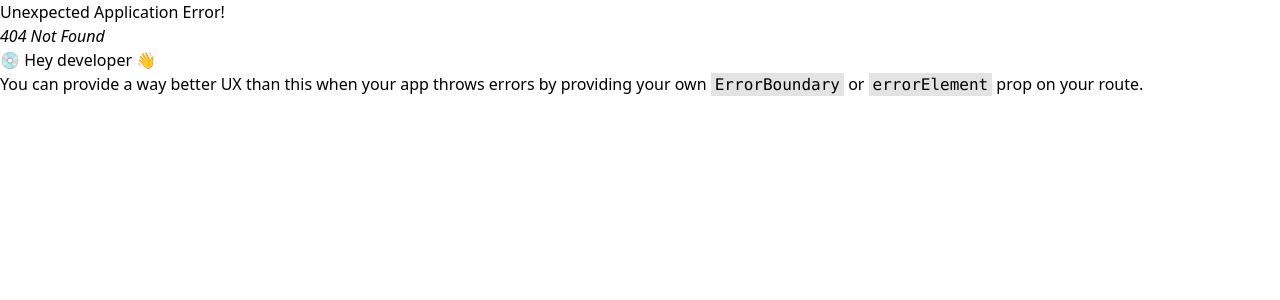
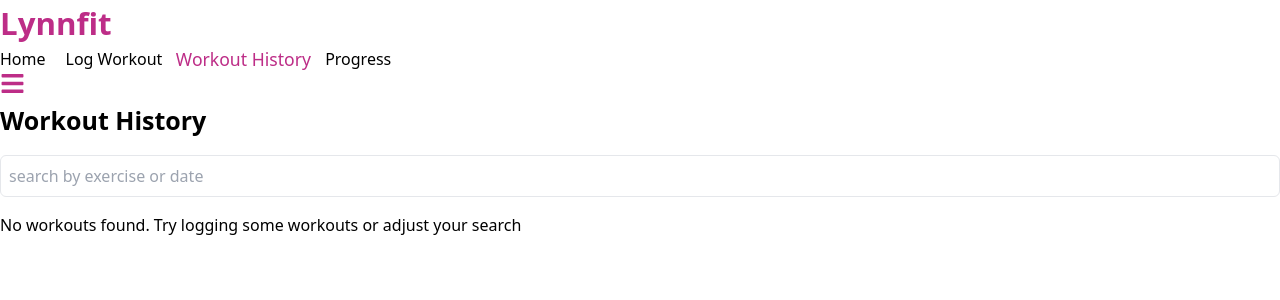
Before and after one commit to Lynnie22/LynnfitApp, a React (Vite) app: page /history in a window 1280 px wide. Before the commit this address had no page. Shown: the top 300 px of the page. Built offline with nearby package versions, Linux system fonts and the light colour scheme.

Commit message:
workout history included

```diff
--- a/src/App.jsx
+++ b/src/App.jsx
@@ -2,6 +2,7 @@ import {createBrowserRouter, RouterProvider,} from "react-router-dom";
 import Layout from "./components/pages/Layout";
 import Home from "./components/pages/Home";
 import Logworkout from "./components/pages/Logworkout";
+import WorkoutHistory from "./components/pages/WorkoutHistory";
 
 function App() {
   const router = createBrowserRouter([
@@ -18,6 +19,10 @@ function App() {
           path: "/logworkout",
           element:<Logworkout/>,
         },
+        {
+          path: "/history",
+          element:<WorkoutHistory/>,
+        },
       ]
     },
   ]);
--- a/src/components/common/Navlinks.jsx
+++ b/src/components/common/Navlinks.jsx
@@ -36,7 +36,7 @@ const Navlinks = () => {
             Log Workout
         </NavLink>
 
-        <NavLink to="/"
+        <NavLink to="/history"
                 className={({isActive}) =>
                     `transition-all duration-200 ease-in font-medium ${
                         isActive
--- /dev/null
+++ b/src/components/common/WorkoutCard.jsx
@@ -0,0 +1,41 @@
+import { useState } from "react";
+import useWorkoutStore from "../../stores/workoutStore"
+
+
+const WorkoutCard = ({workout}) => {
+    const workoutEntries = useWorkoutStore((state)=> state.workoutEntries);
+
+    const [isExpanded, setIsExpanded] = useState(false)
+
+    //toggle expanded state
+    const toggleExpandedState = () => {
+        setIsExpanded(!isExpanded);
+    };
+
+  return (
+    <div className="px-2 py-1">
+        <div className="flex justify-between items-center">
+            <div>
+                <h3 className="text-xl font-semibold text-black">{workout.exercise}</h3>
+                <p className="text-sm text-gray-500">Logged on: {workout.timeestamp}</p>
+            </div>
+
+            <button className="text-darkpink"
+            onClick={toggleExpandedState}>
+                {isExpanded ? 'Hide Details' :  'View Details'}
+            </button>
+        </div>
+
+       {/*showing workout details if the card is expanded  */}
+       {isExpanded && (
+        <div className="mt-2">
+            <p><strong>Sets:</strong>{workout.sets}</p>
+            <p><strong>Reps:</strong>{workout.reps}</p>
+            <p><strong>Weight:</strong>{workout.weight}</p>
+        </div>
+       )}
+    </div>
+  )
+}
+
+export default WorkoutCard
--- /dev/null
+++ b/src/components/pages/WorkoutHistory.jsx
@@ -0,0 +1,73 @@
+import { useState } from "react"
+import useWorkoutStore from "../../stores/workoutStore"
+import WorkoutCard from "../common/WorkoutCard";
+
+
+
+const WorkoutHistory = () => {
+    const workoutEntries = useWorkoutStore((state) => state.workoutEntries);
+    const [searchTerm, setSearchTerm] = useState('');
+
+    //Function to group workouts by date
+    const groupWorkoutsByDate =(workouts) => {
+        return workouts.reduce((acc, workout) => {
+            const workoutDate = new Date (workout.timestamp). toLocaleDateString();
+
+            if(!acc[workoutDate]) {
+                acc[workoutDate] = [];
+            }
+            acc[workoutDate].push(workout);
+
+            return acc;
+        }, {});
+    };
+
+    //getting the grouped workouts by date
+    const groupedWorkouts = groupWorkoutsByDate(workoutEntries);
+
+    //Handling search term input
+    const handleSearchChange = (e) => {
+        setSearchTerm(e.target.value);
+    }
+
+    //filtering workouts by exercise name or date
+    const filteredWorkouts = Object.keys(groupedWorkouts).filter((date)=>date.includes(searchTerm) ||
+groupedWorkouts[date].some((workout)=> workout.exercise.toLowerCase().includes(searchTerm.toLowerCase())
+)
+);
+
+  return (
+    <div>
+      <h2 className="text-2xl font-bold mb-4">Workout History</h2>
+
+      <div className="mb-4">
+        <input
+         type="text"
+         className="p-2 border rounded-md w-full"
+         placeholder="search by exercise or date"
+         value={searchTerm}
+         onChange={handleSearchChange} />
+      </div>
+
+      {/* displaying grouped workouts */}
+      {filteredWorkouts.length === 0 ? (
+        <p>No workouts found. Try logging some workouts or adjust your search</p>
+      ): (
+        <div className="space-y-2">
+            {filteredWorkouts.map((date, index) => (
+                <div key={index} className="px-4 py-2 mb-2 text-black rounded-xl shadow-xl border-2 border-darkpink">
+                    <h3 className="text-md font-semibold ">{date}</h3>
+                    {groupedWorkouts[date].map((workout, workoutIndex) => (
+                        <WorkoutCard key={workoutIndex} workout={workout}/>
+                    ))}
+                </div>
+
+            ))}
+        </div>
+      )}
+
+    </div>
+  );
+};
+
+export default WorkoutHistory
```
